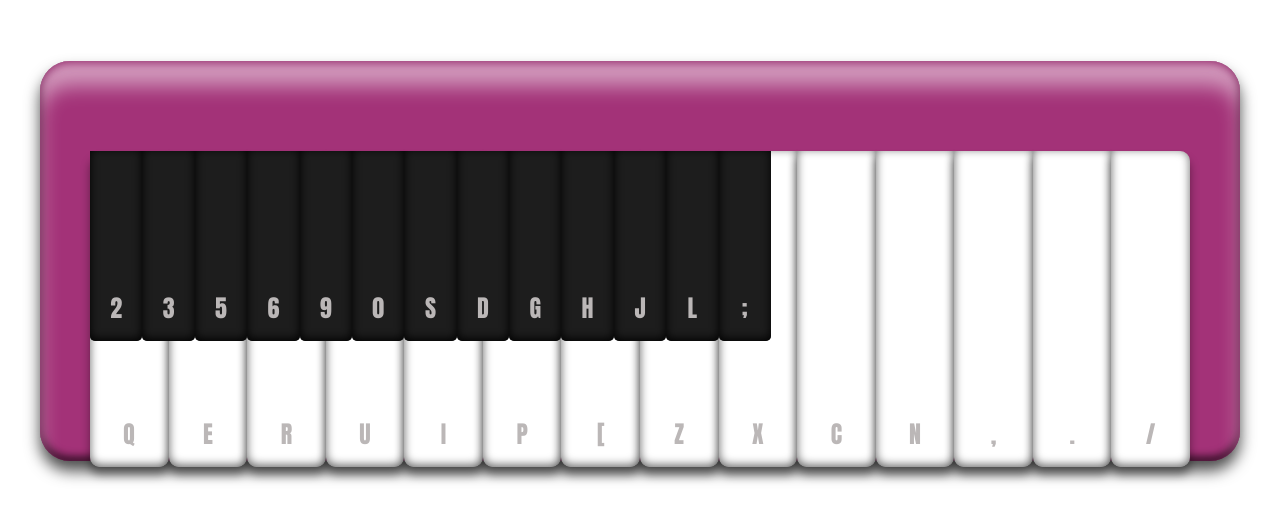
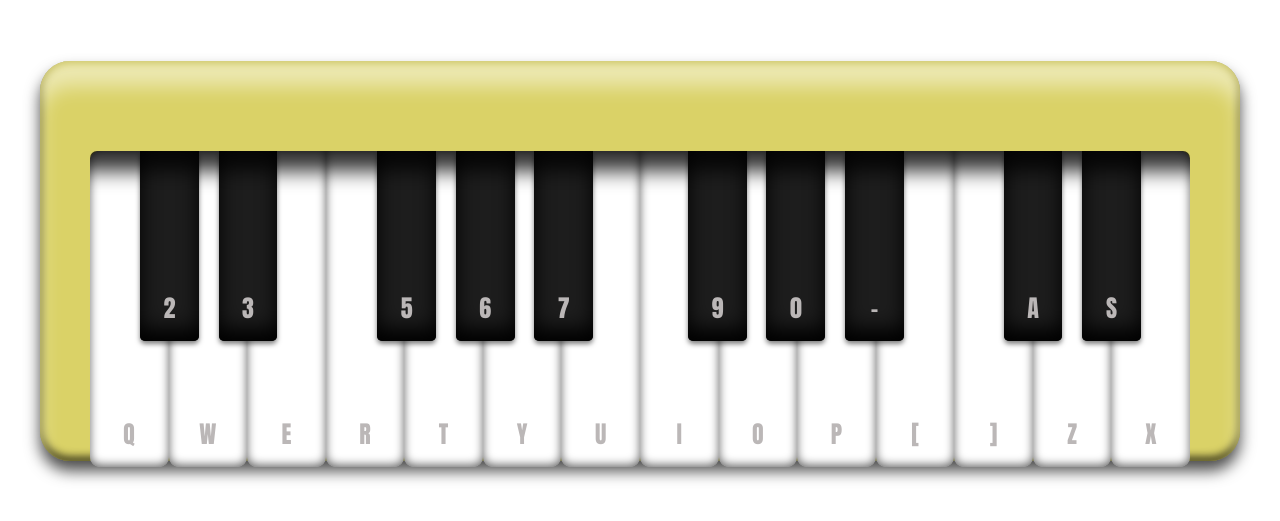
Before and after one commit to Alekon-11/Piano, a plain HTML site: page index.html in a window 1280 px wide. Shown: the part 139-660 px from the top of the page. Drawn offline with Linux system fonts and the light colour scheme.

Commit message:
added js and changed css

```diff
--- a/css/style.css
+++ b/css/style.css
@@ -6,14 +6,17 @@
     padding: 0;
 }
 
+:root{
+    --background: #dad267;
+    --keyWhite: #fff;
+    --keyBlack: rgb(29, 29, 29);
+}
+
 h1,h2,h3,h4,h5,h6,p{
     padding: 0;
 }
 
 body{
-    --background: #a33278;
-    --keyWhite: #fff;
-    --keyBlack: rgb(29, 29, 29);
     margin: 0;
     font-size: 16px;
     font-family: Impact, Haettenschweiler, 'Arial Narrow Bold', sans-serif;
@@ -35,12 +38,34 @@ body{
     background-color: var(--background);
     border-radius: 30px;
     box-shadow: 0px 10px 15px rgba(0, 0, 0, .7),
-    0 2px 10px #a33278 inset,
+    0 2px 10px var(--background) inset,
     0 25px 20px rgba(255,255,255,.5) inset,
     0 -3px 10px #000 inset;
     padding: 90px 50px 0;
 
     position: relative;
+}
+
+.keys_container{
+    width: 100%;
+    height: 102%;
+    position: relative;
+    overflow: hidden;
+    border-radius: 7px 7px 0 0;
+}
+
+.keys_container::before{
+    content: "";
+    display: block;
+    width: 105%;
+    height: 100%;
+    z-index: 10;
+
+    position: absolute;
+    top: -5px;
+    left: 50%;
+    transform: translateX(-50%);
+    box-shadow: 0px 25px 20px inset rgba(0,0,0, .8);
 }
 
 .white__keys{
@@ -54,22 +79,7 @@ body{
     grid-template: auto / repeat(14, 1fr);
 }
 
-.black__keys{
-    position: relative;
-    top: -100%;
-    z-index: 2;
-
-    width: 100%;
-    height: 60%;
-
-    display: grid;
-    grid-template: auto / repeat(21, 1fr);
-}
-
 .key{
-    width: 100%;
-    height: 102%;
-
     display: flex;
     align-items: flex-end;
     justify-content: center;
@@ -78,15 +88,18 @@ body{
     font-size: 24px;
 
     padding-bottom: 15px;
+
+    color: #bbb7b7;
 }
 
 .white__key{
     background-color: var(--keyWhite);
-    box-shadow: 0px -2px 10px rgba(0, 0 , 0, .6) inset,
-    0px 8px 10px rgba(0, 0 , 0, .4);
+    box-shadow: 0px -2px 10px rgba(0, 0 , 0, .6) inset;
     border-radius: 0 0 10px 10px;
+    width: 100%;
+    height: 100%;
 
-    color: #bbb7b7;
+    position: relative;
 }
 
 .white__key:first-child{
@@ -97,10 +110,49 @@ body{
     border-top-right-radius: 10px;
 }
 
+.white-active{
+    background-color: #e2e2e2;
+    box-shadow: 0px 0px 10px rgba(0, 0 , 0, .6) inset;
+    height: 99%;
+}
+
+.black__keys{
+    position: absolute;
+    top: 0;
+    z-index: 2;
+
+    width: 100%;
+    height: 60%;
+
+    display: grid;
+    grid-template: auto / repeat(14, 1fr);
+}
+
 .black__key{
+    width: 75%;
+    height: 100%;
+
     background-color: var(--keyBlack);
-    box-shadow: 0px -2px 10px #000 inset;
+    box-shadow: 0px -12px 20px #000 inset,
+                0px 3px 5px rgba(0, 0, 0, .5);
     border-radius: 0 0 5px 5px;
+    position: relative;
+    left: 50px;
+}
 
-    color: #bbb7b7;
+.black__key:nth-of-type(n+3){
+    left: 130px;
 }
+.black__key:nth-of-type(n+6){
+    left: 205px;
+}
+.black__key:nth-of-type(n+9){
+    left: 285px;
+}
+
+.black-active{
+    background-color: #0f0f0f;
+    box-shadow: 0px -12px 20px #000 inset,
+                0px 3px 5px rgba(0, 0, 0, .5);
+    height: 99%;
+}
--- a/index.html
+++ b/index.html
@@ -13,36 +13,35 @@
 
         <main class="wrapper">
             <div class="piano__panel">
-                <div class="white__keys">
-                    <div class="key white__key">q</div>
-                    <div class="key white__key">e</div>
-                    <div class="key white__key">r</div>
-                    <div class="key white__key">u</div>
-                    <div class="key white__key">i</div>
-                    <div class="key white__key">p</div>
-                    <div class="key white__key">[</div>
-                    <div class="key white__key">z</div>
-                    <div class="key white__key">x</div>
-                    <div class="key white__key">c</div>
-                    <div class="key white__key">n</div>
-                    <div class="key white__key">,</div>
-                    <div class="key white__key">.</div>
-                    <div class="key white__key">/</div>
-                </div>
-                <div class="black__keys">
-                    <div class="key black__key">2</div>
-                    <div class="key black__key">3</div>
-                    <div class="key black__key">5</div>
-                    <div class="key black__key">6</div>
-                    <div class="key black__key">9</div>
-                    <div class="key black__key">0</div>
-                    <div class="key black__key">s</div>
-                    <div class="key black__key">d</div>
-                    <div class="key black__key">g</div>
-                    <div class="key black__key">h</div>
-                    <div class="key black__key">j</div>
-                    <div class="key black__key">l</div>
-                    <div class="key black__key">;</div>
+                <div class="keys_container">
+                    <div class="white__keys">
+                        <div id="e" class="key white__key"></div>
+                        <div id="w" class="key white__key"></div>
+                        <div id="q" class="key white__key"></div>
+                        <div id="r" class="key white__key"></div>
+                        <div id="t" class="key white__key"></div>
+                        <div id="y" class="key white__key"></div>
+                        <div id="u" class="key white__key"></div>
+                        <div id="i" class="key white__key"></div>
+                        <div id="o" class="key white__key"></div>
+                        <div id="p" class="key white__key"></div>
+                        <div id="[" class="key white__key"></div>
+                        <div id="]" class="key white__key"></div>
+                        <div id="z" class="key white__key"></div>
+                        <div id="x" class="key white__key"></div>
+                    </div>
+                     <div class="black__keys">
+                        <div id="2" class="key black__key"></div>
+                        <div id="4" class="key black__key"></div>
+                        <div id="5" class="key black__key"></div>
+                        <div id="6" class="key black__key"></div>
+                        <div id="8" class="key black__key"></div>
+                        <div id="9" class="key black__key"></div>
+                        <div id="-" class="key black__key"></div>
+                        <div id="=" class="key black__key"></div>
+                        <div id="a" class="key black__key"></div>
+                        <div id="d" class="key black__key"></div>
+                    </div>
                 </div>
             </div>
         </main>
--- a/js/main.js
+++ b/js/main.js
@@ -0,0 +1,30 @@
+'use strict';
+
+document.addEventListener('DOMContentLoaded', (e) => {
+    e.preventDefault();
+
+    const whiteKey = document.querySelectorAll('.white__key'),
+          blackKey = document.querySelectorAll('.black__key');
+
+    const keyWhiteArr = ['q', 'w', 'e', 'r', 't', 'y', 'u', 'i', 'o', 'p', '[', ']', 'z', 'x'];
+    const keyBlackArr = ['2', '3', '5', '6', '7', '9', '0', '-', 'a', 's'];
+
+    function setEventElements(i ,arr ,elem, activeClass){
+        elem.textContent = arr[i];
+
+        document.addEventListener('keydown', (e) => {
+            if(arr[i] === e.key){
+                elem.classList.add(activeClass);
+            }
+        });
+        document.addEventListener('keyup', (e) => {
+            if(arr[i] === e.key){
+                elem.classList.remove(activeClass);
+            }
+        });
+    }
+
+    blackKey.forEach((item, i) => setEventElements(i, keyBlackArr, item, 'black-active'));
+
+    whiteKey.forEach((item, i) => setEventElements(i, keyWhiteArr, item, 'white-active'));
+});
```
Also changed, not shown: css/style.min.css.
